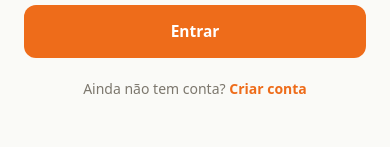
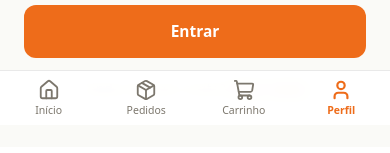
Before and after one commit to Viegas09/vem-provar, a React (Vite) app: page /entrar in a window 390 px wide. Shown: the part 719-872 px from the top of the page. Built offline with nearby package versions, Linux system fonts and the light colour scheme; no server answers.

Commit message:
Add files via upload

```diff
--- a/src/App.jsx
+++ b/src/App.jsx
@@ -1,6 +1,7 @@
-import { Routes, Route } from "react-router-dom";
+import { Routes, Route, useLocation } from "react-router-dom";
 import ScrollToTop from "./components/ScrollToTop";
 import InstallPrompt from "./components/InstallPrompt";
+import BottomNav from "./components/BottomNav";
 import Home from "./pages/Home";
 import Restaurant from "./pages/Restaurant";
 import Cart from "./pages/Cart";
@@ -24,6 +25,9 @@ import AdminLogin from "./pages/admin/Login";
 import AdminDashboard from "./pages/admin/Dashboard";
 
 function App() {
+  const location = useLocation();
+  const isPortalRoute = /^\/(parceiro|entregador|admin)/.test(location.pathname);
+
   return (
     <>
       <ScrollToTop />
@@ -54,6 +58,7 @@ function App() {
         <Route path="/admin/painel" element={<AdminDashboard />} />
       </Routes>
       <InstallPrompt />
+      {!isPortalRoute && <BottomNav />}
     </>
   );
 }
--- /dev/null
+++ b/src/components/BottomNav.jsx
@@ -0,0 +1,51 @@
+import { useEffect } from "react";
+import { Link, useLocation } from "react-router-dom";
+import { Home, Package, ShoppingCart, User } from "lucide-react";
+import { C, FONT } from "../theme";
+import { useCart } from "../context/CartContext";
+import { useAuth } from "../context/AuthContext";
+
+export default function BottomNav() {
+  const location = useLocation();
+  const { totalItems } = useCart();
+  const { user } = useAuth();
+
+  useEffect(() => {
+    document.body.classList.add("vp-has-bottomnav");
+    return () => document.body.classList.remove("vp-has-bottomnav");
+  }, []);
+  const profileTo = user ? "/meus-dados" : "/entrar";
+  const path = location.pathname;
+
+  const tabs = [
+    { to: "/", icon: Home, label: "Início", active: path === "/" },
+    { to: "/meus-pedidos", icon: Package, label: "Pedidos", active: path.startsWith("/meus-pedidos") || path.startsWith("/pedido") },
+    { to: "/carrinho", icon: ShoppingCart, label: "Carrinho", active: path.startsWith("/carrinho") || path.startsWith("/checkout"), badge: totalItems },
+    { to: profileTo, icon: User, label: "Perfil", active: ["/meus-dados", "/entrar", "/criar-conta", "/favoritos"].some((p) => path.startsWith(p)) },
+  ];
+
+  return (
+    <nav className="vp-bottomnav" style={{ position: "fixed", left: 0, right: 0, bottom: 0, zIndex: 40,
+         background: "rgba(255,255,255,.96)", backdropFilter: "blur(8px)", borderTop: `1px solid ${C.line}`, fontFamily: FONT }}>
+      {tabs.map((tab) => {
+        const Icon = tab.icon;
+        return (
+          <Link key={tab.label} to={tab.to} style={{ flex: 1, display: "flex", flexDirection: "column", alignItems: "center",
+               gap: 2, padding: "8px 0 calc(6px + env(safe-area-inset-bottom))", textDecoration: "none",
+               color: tab.active ? C.orange : C.grayText }}>
+            <div style={{ position: "relative" }}>
+              <Icon size={22} strokeWidth={tab.active ? 2.4 : 2} fill={tab.active && tab.label === "Início" ? "rgba(238,108,26,.12)" : "none"} />
+              {!!tab.badge && (
+                <span style={{ position: "absolute", top: -4, right: -8, background: C.orange, color: "#fff", fontSize: 9,
+                     fontWeight: 700, borderRadius: 999, minWidth: 14, height: 14, display: "grid", placeItems: "center", padding: "0 3px" }}>
+                  {tab.badge}
+                </span>
+              )}
+            </div>
+            <span style={{ fontSize: 10.5, fontWeight: tab.active ? 700 : 500 }}>{tab.label}</span>
+          </Link>
+        );
+      })}
+    </nav>
+  );
+}
--- a/src/components/InstallPrompt.jsx
+++ b/src/components/InstallPrompt.jsx
@@ -75,7 +75,7 @@ export default function InstallPrompt() {
   if (!deferredPrompt && !showIOSHint) return null;
 
   return (
-    <div className="vp-fade-in" style={{ position: "fixed", left: 12, right: 12, bottom: 12, zIndex: 45,
+    <div className="vp-fade-in vp-installprompt" style={{ position: "fixed", left: 12, right: 12, zIndex: 45,
          background: C.black, color: "#fff", borderRadius: 14, padding: "12px 14px", fontFamily: FONT,
          boxShadow: "0 10px 30px rgba(0,0,0,.25)", display: "flex", alignItems: "center", gap: 12, maxWidth: 420, margin: "0 auto" }}>
       <div style={{ width: 38, height: 38, borderRadius: 10, background: C.orange, display: "grid", placeItems: "center", flexShrink: 0 }}>
--- a/src/index.css
+++ b/src/index.css
@@ -28,6 +28,8 @@ button:active{ transform:scale(.96); }
 button:disabled:active{ transform:none; }
 button:focus-visible,a:focus-visible{ outline:2px solid #EE6C1A; outline-offset:2px; }
 .vp-scroll{ overflow-x:auto; scrollbar-width:none; } .vp-scroll::-webkit-scrollbar{display:none;}
+.vp-bottomnav{ display:none; }
+.vp-installprompt{ bottom:12px; }
 @media (max-width:860px){
   .vp-navlinks{ display:none; }
   .vp-mobilebtn{ display:grid; }
@@ -37,5 +39,8 @@ button:focus-visible,a:focus-visible{ outline:2px solid #EE6C1A; outline-offset:
   .vp-hero{ grid-template-columns:1fr; gap:28px; }
   .vp-hero-art{ height:260px; }
   .vp-roles{ grid-template-columns:1fr; }
+  .vp-bottomnav{ display:flex; }
+  body.vp-has-bottomnav{ padding-bottom:calc(58px + env(safe-area-inset-bottom)); }
+  body.vp-has-bottomnav .vp-installprompt{ bottom:calc(70px + env(safe-area-inset-bottom)); }
 }
 @media (prefers-reduced-motion:reduce){ *{animation:none!important} }
```
